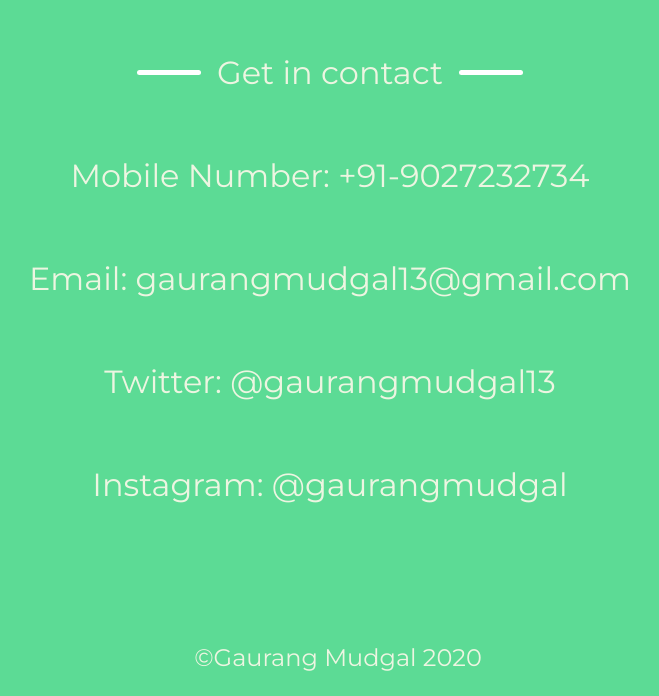
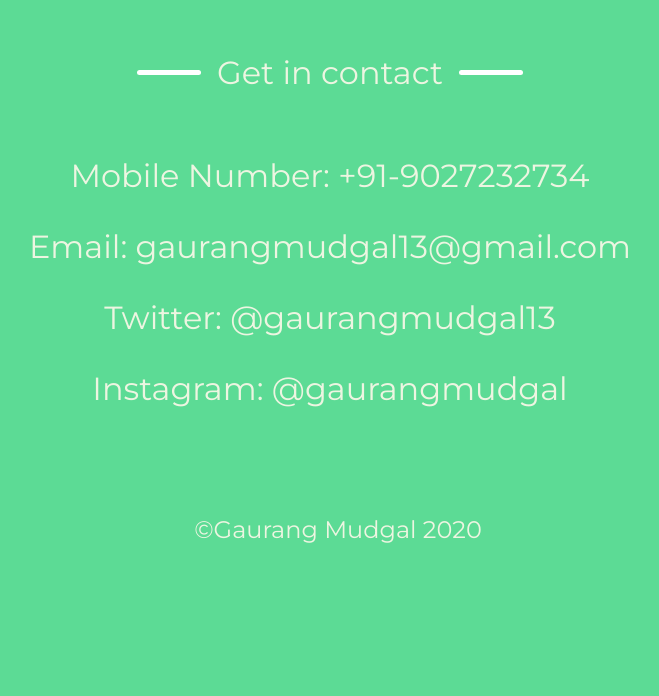
Before and after one commit to GaurangMudgal/portfolio, a plain HTML site: page index.html in a window 1280 px wide. Shown: the part 5048-5744 px from the top of the page, without its empty margins (310-969 px from the left). After the commit the page ends 5616 px from the top, so only its background shows below. Drawn offline with Linux system fonts and the light colour scheme.

Commit message:
Update style.css

```diff
--- a/style.css
+++ b/style.css
@@ -158,19 +158,13 @@ body {
 }
 
 .conOpts {
-	display: flex;
-	flex-direction: row;
-	flex-wrap: wrap;
-	width: 60%;
-	margin: 0 auto;
-	justify-content: space-around;
+	text-align: center;
 }
 
 #mobNo, #email, #twitter, #instagram {
 	font-family: 'Montserrat';
 	font-size: 2rem;
 	color: #EDF5E1;
-	align-self: center;
 }
 
 #email a, #twitter a, #instagram a {
```
